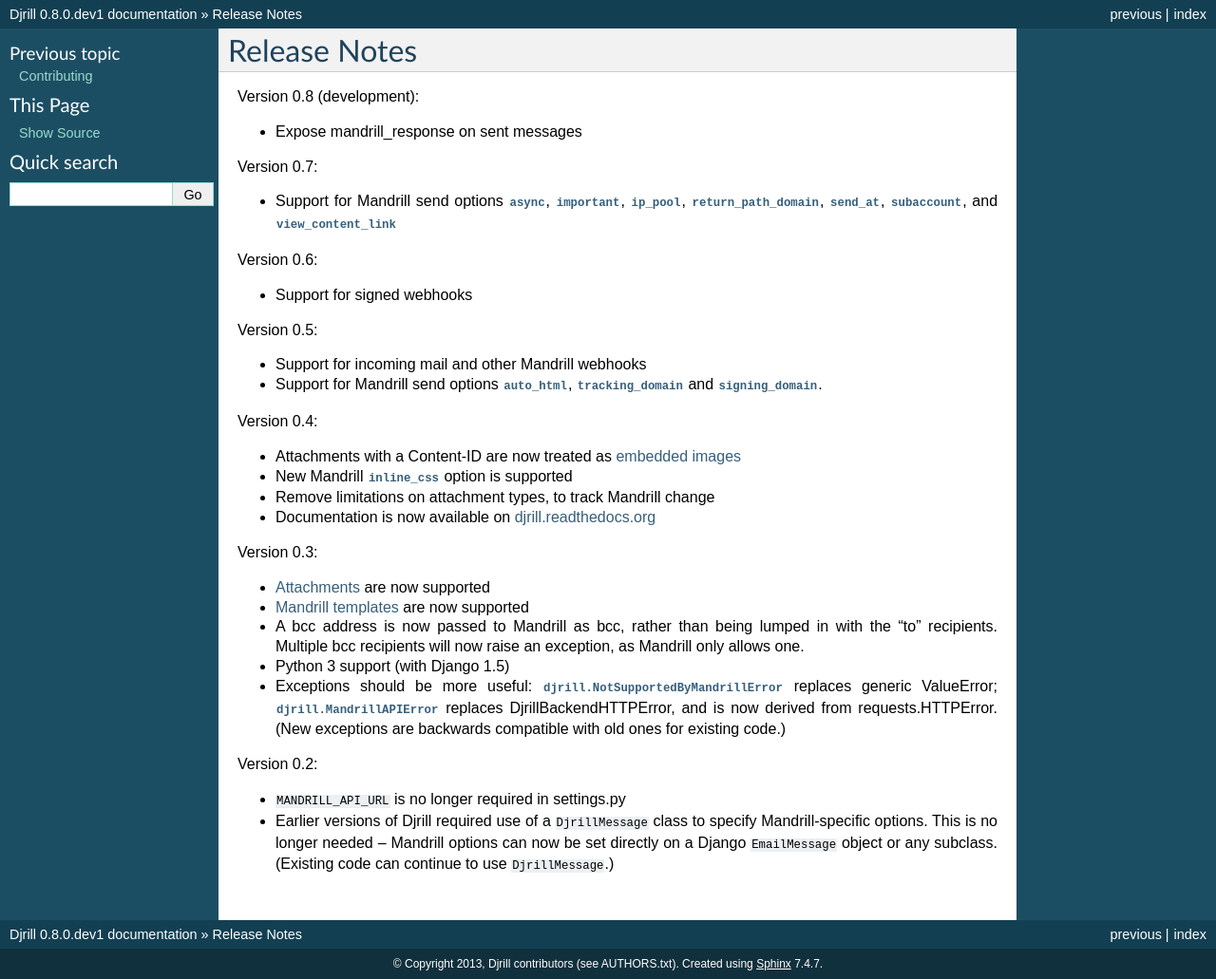
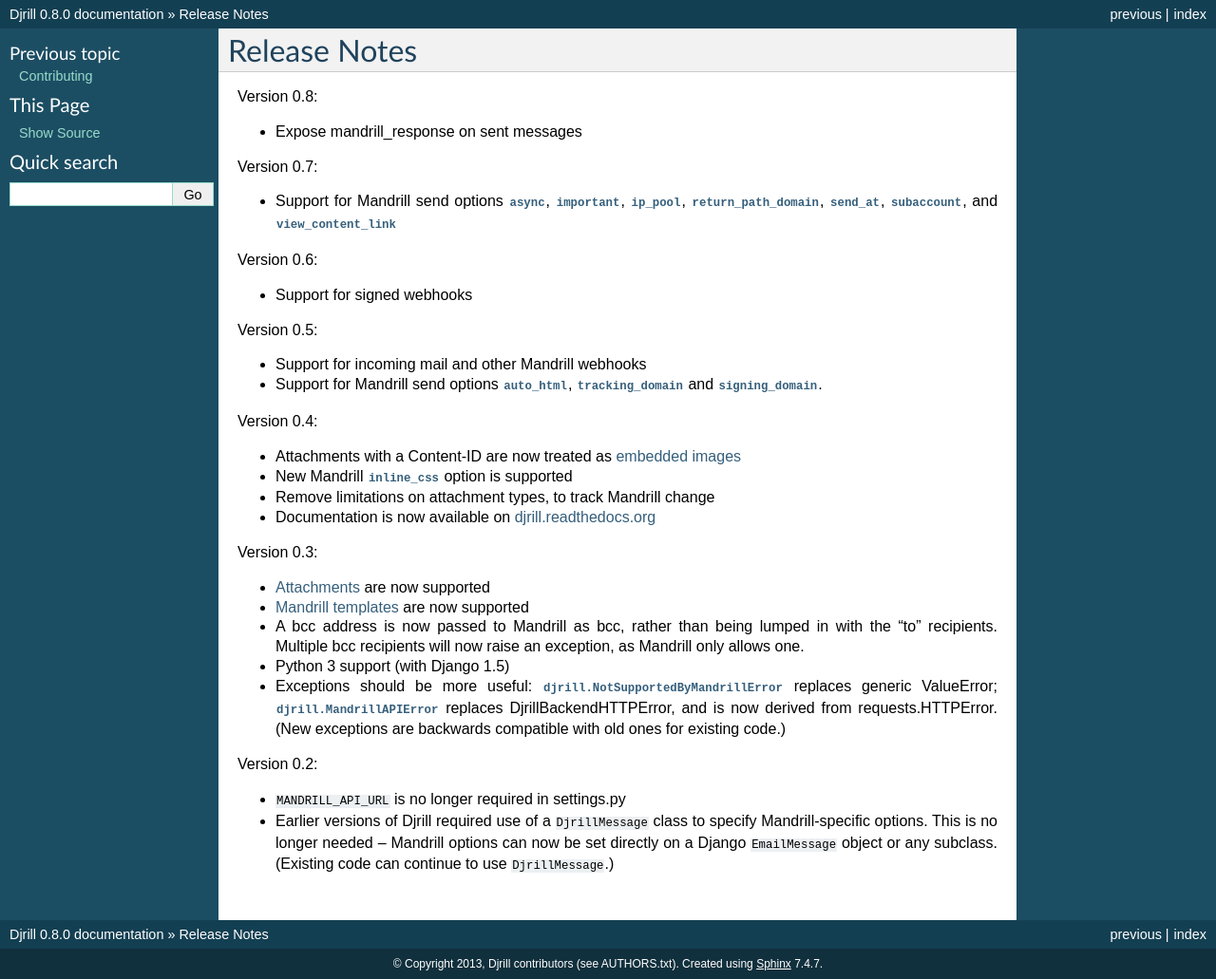
Before and after one commit to brack3t/Djrill, a Sphinx documentation site: the page built from docs/history.rst, in a window 1280 px wide. Shown: the whole page at 95% size. Built offline with Sphinx 7.4.7, drawn with Linux system fonts in a browser that asks for light colours.

Commit message:
Release 0.8

```diff
--- a/djrill/_version.py
+++ b/djrill/_version.py
@@ -1,3 +1,3 @@
-VERSION = (0, 8, 0, 'dev1')  # Remove the 'dev1' component in release branches
+VERSION = (0, 8, 0)
 __version__ = '.'.join([str(x) for x in VERSION])
 __minor_version__ = '.'.join([str(x) for x in VERSION[:2]])  # Sphinx's X.Y "version"
--- a/docs/history.rst
+++ b/docs/history.rst
@@ -1,7 +1,7 @@
 Release Notes
 =============
 
-Version 0.8 (development):
+Version 0.8:
 
 * Expose :ref:`mandrill_response` on sent messages
 
```
